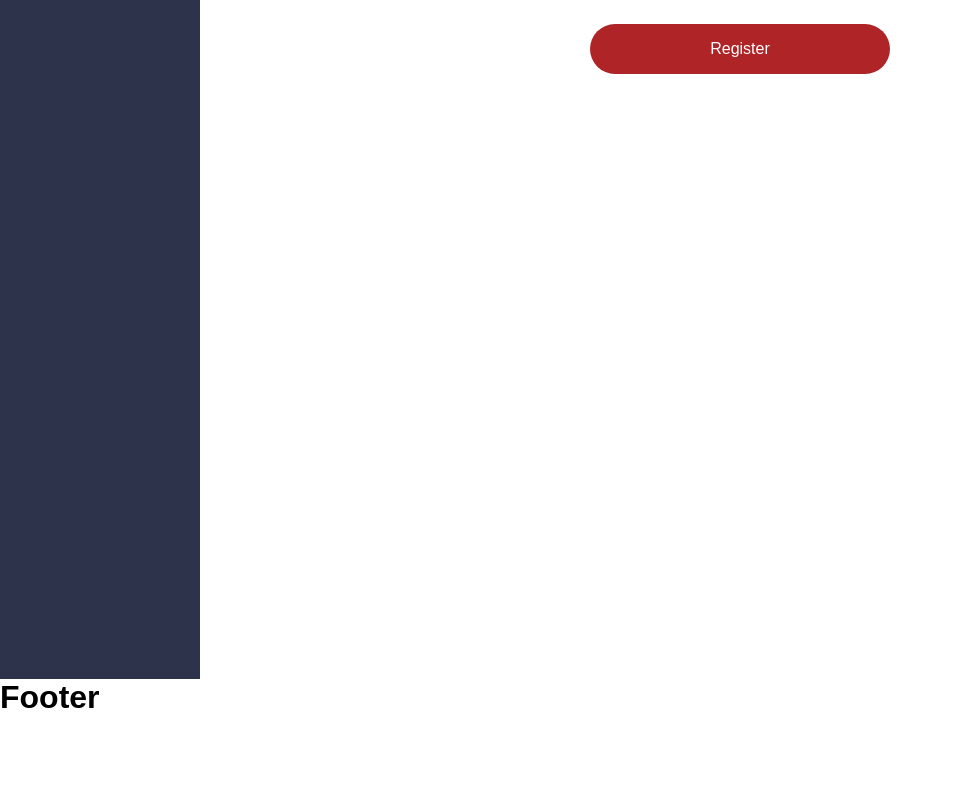
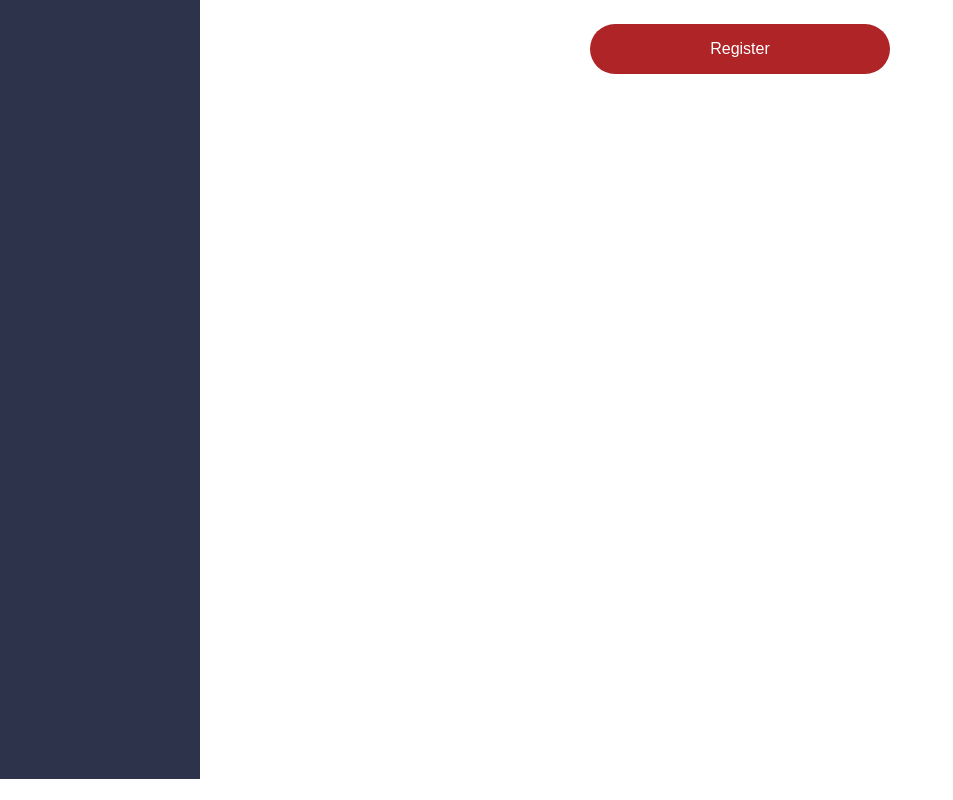
Before and after one commit to as-czyk/project-tt-app, a React (Create React App) app in the folder client/: page /register in a window 1280 px wide. Shown: the part 521-1321 px from the top of the page, without its empty margins (0-953 px from the left). Before the commit the page ends 1300 px from the top, so only its background shows below. Built offline with nearby package versions, Linux system fonts and the light colour scheme; a web font is replaced by a local one.

Commit message:
added footer; added footer style and context box

```diff
--- a/client/src/components/Footer/Footer.js
+++ b/client/src/components/Footer/Footer.js
@@ -1,7 +1,18 @@
 import React from 'react';
 
+import './footer.scss';
+
 const Footer = () => {
-  return <h1>Footer</h1>;
+  return (
+    <div className='footer__wrapper'>
+      <div className='footer__content'>
+        <h1>Footer-Content 1</h1>
+      </div>
+      <div className='footer__content'>
+        <h1>Footer-Content 2</h1>
+      </div>
+    </div>
+  );
 };
 
 export default Footer;
--- /dev/null
+++ b/client/src/components/Footer/footer.scss
@@ -0,0 +1,18 @@
+@import '../main.scss';
+
+.footer__wrapper {
+  background-color: $primary;
+  height: 100%;
+  display: flex;
+  flex-direction: row;
+  justify-content: space-around;
+  align-items: center;
+  color: $base;
+}
+
+.footer__content {
+  width: 400px;
+  margin-left: 200px;
+  height: 80%;
+  border-right: 1px solid $base;
+}
```
